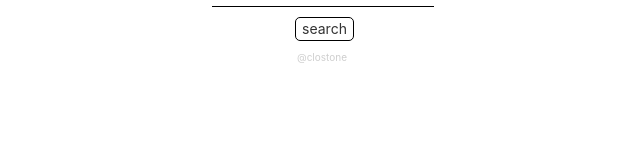
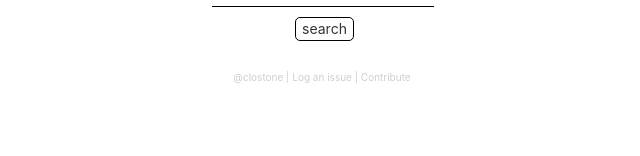
Before and after one commit to sophieqguan/ffnToAO3, a React (Create React App) app in the folder display/: page / in a window 1280 px wide. Shown: the part 144-300 px from the top of the page, without its empty margins (318-958 px from the left). Built offline with nearby package versions, Linux system fonts and the light colour scheme.

Commit message:
Add issue/contribute links, fix link color, ignore build folder

```diff
--- a/display/src/App.css
+++ b/display/src/App.css
@@ -135,6 +135,11 @@
 #credit {
   color: rgb(206, 206, 206);
   font-size:10px;
+  margin-top: 24px;
+}
+
+#credit a {
+  color: rgb(206, 206, 206);
 }
 
 @media (prefers-reduced-motion: no-preference) {
--- a/display/src/App.js
+++ b/display/src/App.js
@@ -127,7 +127,13 @@ function App() {
         <div id="mainWork"></div>
       </div>
 
-      <a id="credit" href="https://github.com/clostone/ffnToAO3">@clostone</a>
+      <div id="credit">
+        <a href="https://github.com/clostone/ffnToAO3">@clostone</a>
+        {' | '}
+        <a href="https://github.com/sophieqguan/ffnToAO3/issues">Log an issue</a>
+        {' | '}
+        <a href="https://github.com/sophieqguan/ffnToAO3/pulls">Contribute</a>
+      </div>
     </div>
   );
 }
```
Also changed, not shown: 1 other file (tests, documents, lock files or other folders).
